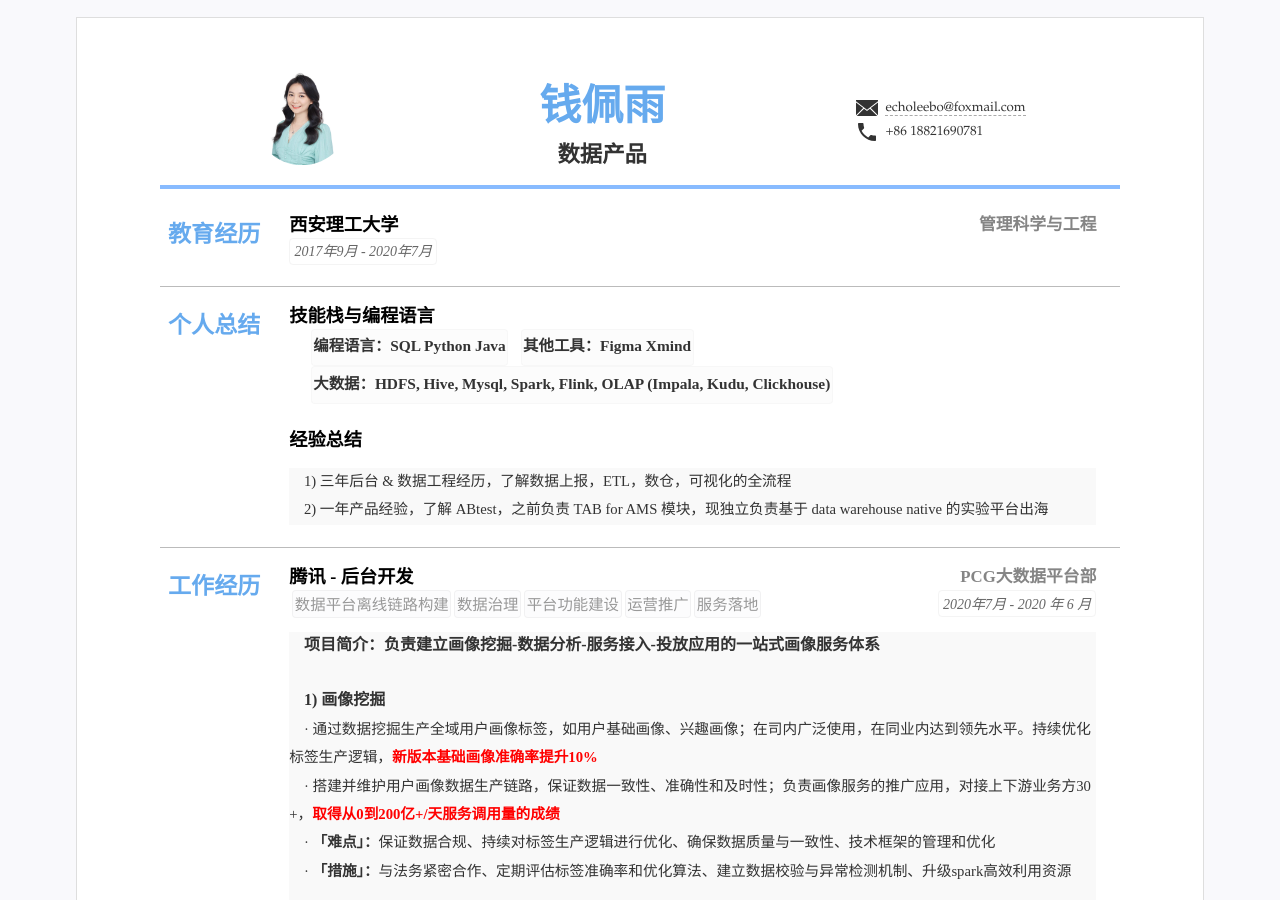
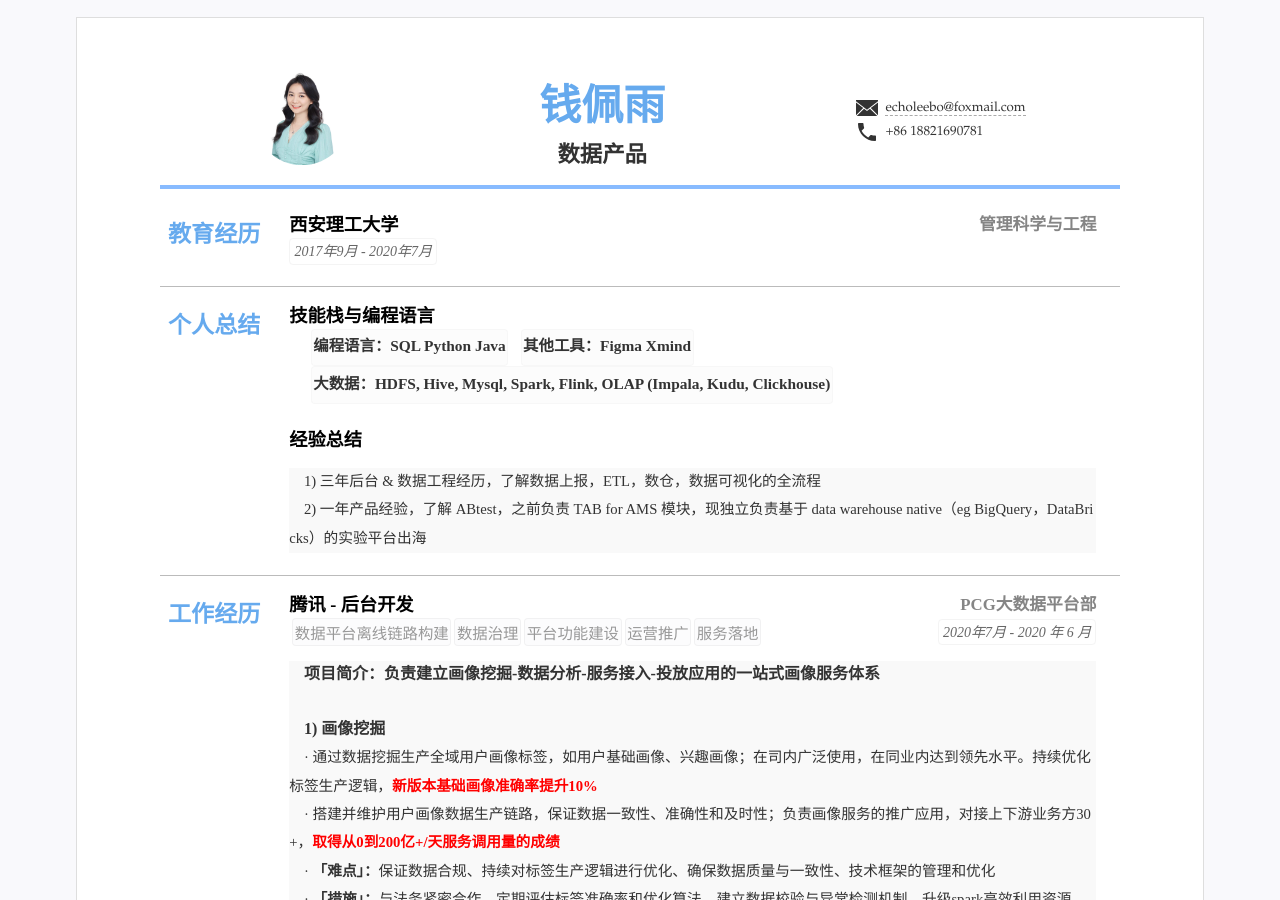
Before and after one commit to kuailexiaoshenxian/cn-wx-cv, a Jekyll site: the page built from index.html, in a window 1280 px wide and 900 px high. Built offline with Jekyll 4.4.1, drawn with Linux system fonts in a browser that asks for light colours.

Commit message:
Update resume.yml

```diff
--- a/_data/resume.yml
+++ b/_data/resume.yml
@@ -49,8 +49,8 @@ main: #简历主要内容，
     - <font face="等线">大数据：HDFS, Hive, Mysql, Spark, Flink, OLAP (Impala, Kudu, Clickhouse)</font>
   - title: <font face="华文细黑粗体">经验总结</font>
 
-    detail:  <font face="等线">1) 三年后台 & 数据工程经历，了解数据上报，ETL，数仓，可视化的全流程</font> <br>  &nbsp &nbsp
-             <font face="等线">2) 一年产品经验，了解 ABtest，之前负责 TAB for AMS 模块，现独立负责基于 data warehouse native 的实验平台出海 </font>
+    detail:  <font face="等线">1) 三年后台 & 数据工程经历，了解数据上报，ETL，数仓，数据可视化的全流程</font> <br>  &nbsp &nbsp
+             <font face="等线">2) 一年产品经验，了解 ABtest，之前负责 TAB for AMS 模块，现独立负责基于 data warehouse native（eg BigQuery，DataBricks）的实验平台出海 </font>
 
              # 2年以上数据产品经理经验，具备数据平台和数据治理实践经验
              # 熟练使用sql、python，熟悉大数据技术概念如hadoop、spark、hive、flink、mq、kafka等；
```
